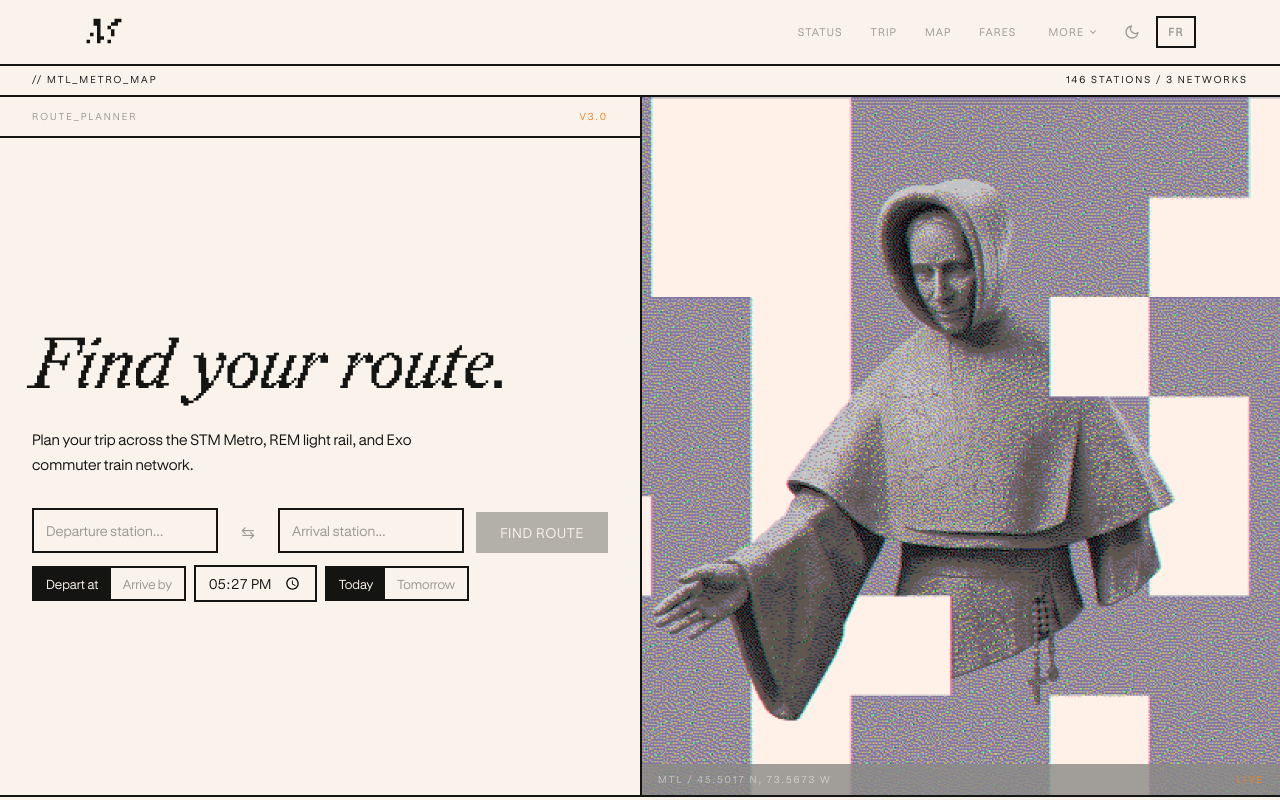
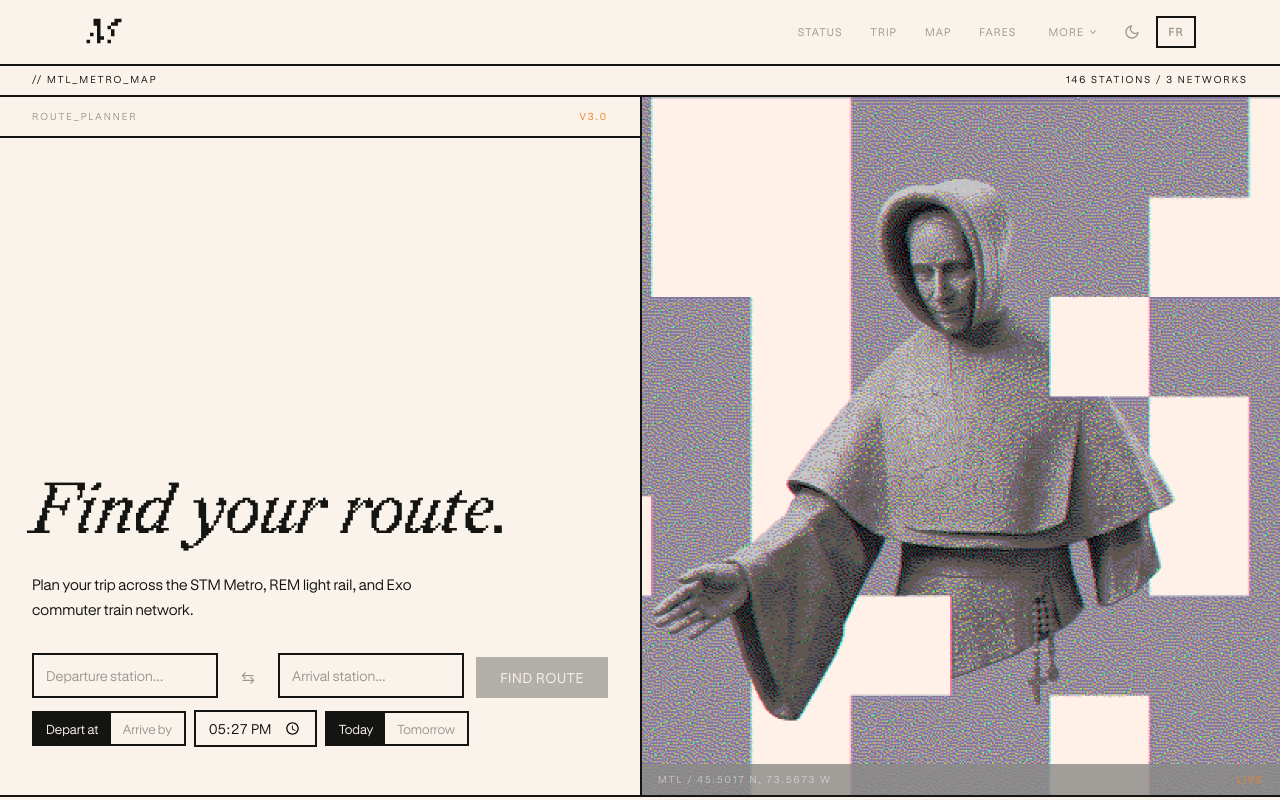
Before and after one commit to the-void-cmyk/mtl-metro-map, a Next.js app: page /en in a window 1280 px wide. Shown: the top 800 px of the page. Built offline with nearby package versions, Linux system fonts and the light colour scheme.

Commit message:
fix: hero content pinned to bottom on all viewports
Authored by Vanja

```diff
--- a/src/app/[locale]/page.tsx
+++ b/src/app/[locale]/page.tsx
@@ -55,7 +55,7 @@ export default async function HomePage({ params }: HomeProps) {
             </div>
 
             {/* Content */}
-            <div className="flex-1 flex flex-col justify-end lg:justify-center px-5 lg:px-8 py-8 lg:py-12">
+            <div className="flex-1 flex flex-col justify-end px-5 lg:px-8 py-8 lg:py-12">
               <h1 className="font-heading text-4xl sm:text-5xl lg:text-6xl xl:text-7xl tracking-tight mb-6" style={{ WebkitFontSmoothing: 'none' }}>
                 {locale === 'fr' ? 'Trouvez votre trajet.' : 'Find your route.'}
               </h1>
```
